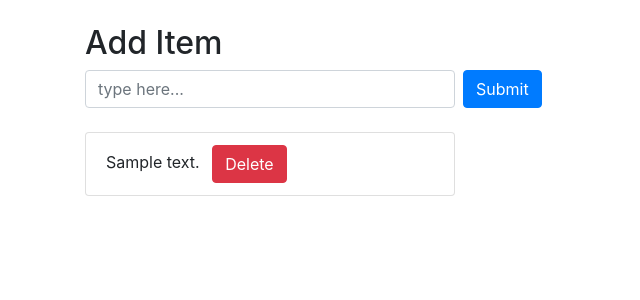
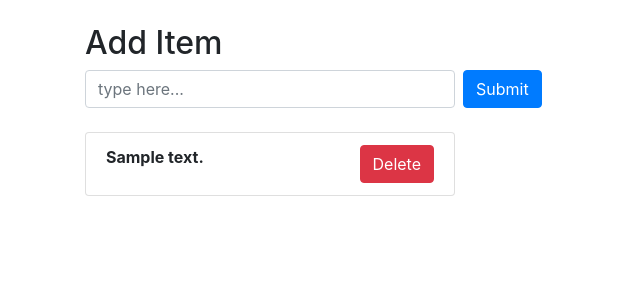
Before and after one commit to Maks98791/ToDo, a Django app: page / in a window 1280 px wide. Shown: the part 56-356 px from the top of the page, without its empty margins (0-640 px from the left). Run offline with Django 3.2, Linux system fonts and the light colour scheme; tables that the repository leaves empty hold one stand-in row (values such as "Sample post"); some libraries are stand-ins or nearby versions.

Commit message:
Add delete_todo

```diff
--- a/ToDoApp/urls.py
+++ b/ToDoApp/urls.py
@@ -14,6 +14,7 @@ Including another URLconf
     2. Add a URL to urlpatterns:  path('blog/', include('blog.urls'))
 """
 from django.conf.urls import url
+from django.urls import path
 from django.contrib import admin
 from django.urls import path
 
@@ -23,4 +24,5 @@ urlpatterns = [
     path('', views.index, name='index'),
     path('admin/', admin.site.urls),
     path('add_todo', views.add_todo),
+    path('delete_todo/<int:todo_id>', views.delete_todo),
 ]
--- a/templates/todo/index.html
+++ b/templates/todo/index.html
@@ -15,11 +15,14 @@
         <div class="col">
             <ul class="list-group">
               {%  for item in todo_items %}
-                  <div class="form-inline">
-                      <li class="list-group-item col-4">{{ item.text }}
-                          <button type="submit" class="btn btn-danger ml-2">Delete</button>
+                      <li class="list-group-item col-4 mb-3">
+                          <span class="font-weight-bold">{{ item.text }}</span>
+                          <div class="float-right">
+                              <form action="delete_todo/{{ item.id }}" method="post">
+                                  <button type="submit" class="btn btn-danger">Delete</button>
+                              </form>
+                          </div>
                       </li>
-                  </div>
               {% endfor %}
             </ul>
         </div>
--- a/todo/views.py
+++ b/todo/views.py
@@ -17,3 +17,8 @@ def add_todo(request):
     content = request.POST["content"]
     obj = Todo.objects.create(added_date=current_date, text=content)
     return HttpResponseRedirect("/")
+
+@csrf_exempt
+def delete_todo(request, todo_id):
+    Todo.objects.get(id=todo_id).delete()
+    return HttpResponseRedirect("/")
```
